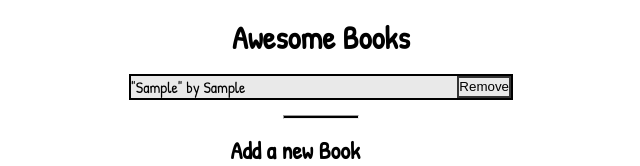
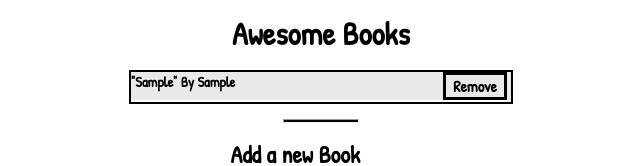
Before and after one commit to pasytchangwa/Awesome_books, a website: page index.html in a window 1280 px wide. Both pictures are taken after typing "Sample", "Sample" into the empty fields and a click on the button "Add". Shown: the part 276-442 px from the top of the page, without its empty margins (319-959 px from the left). Drawn offline with Linux system fonts and the light colour scheme.

Commit message:
Add typography to list items

```diff
--- a/Assets/css/styles.css
+++ b/Assets/css/styles.css
@@ -33,6 +33,7 @@ body {
   flex-direction: column;
   row-gap: 2px;
   width: 100%;
+  padding-bottom: 2px;
 }
 
 .list-item {
@@ -45,9 +46,22 @@ body {
   background-color: #e9e9e9;
 }
 
+.book-list li p {
+  font-family: 'Patrick Hand', cursive;
+  font-weight: 600;
+  font-size: 0.9rem;
+  text-transform: capitalize;
+}
+
 .book-list li button {
-  border: 2px solid #333;
+  border: 3px solid black;
+  font-family: 'Patrick Hand', cursive;
+  font-weight: bold;
+  font-size: 1rem;
+  text-transform: capitalize;
   background-color: transparent;
+  margin-right: 4px;
+  width: 4rem;
 }
 
 .main-section hr {
```
